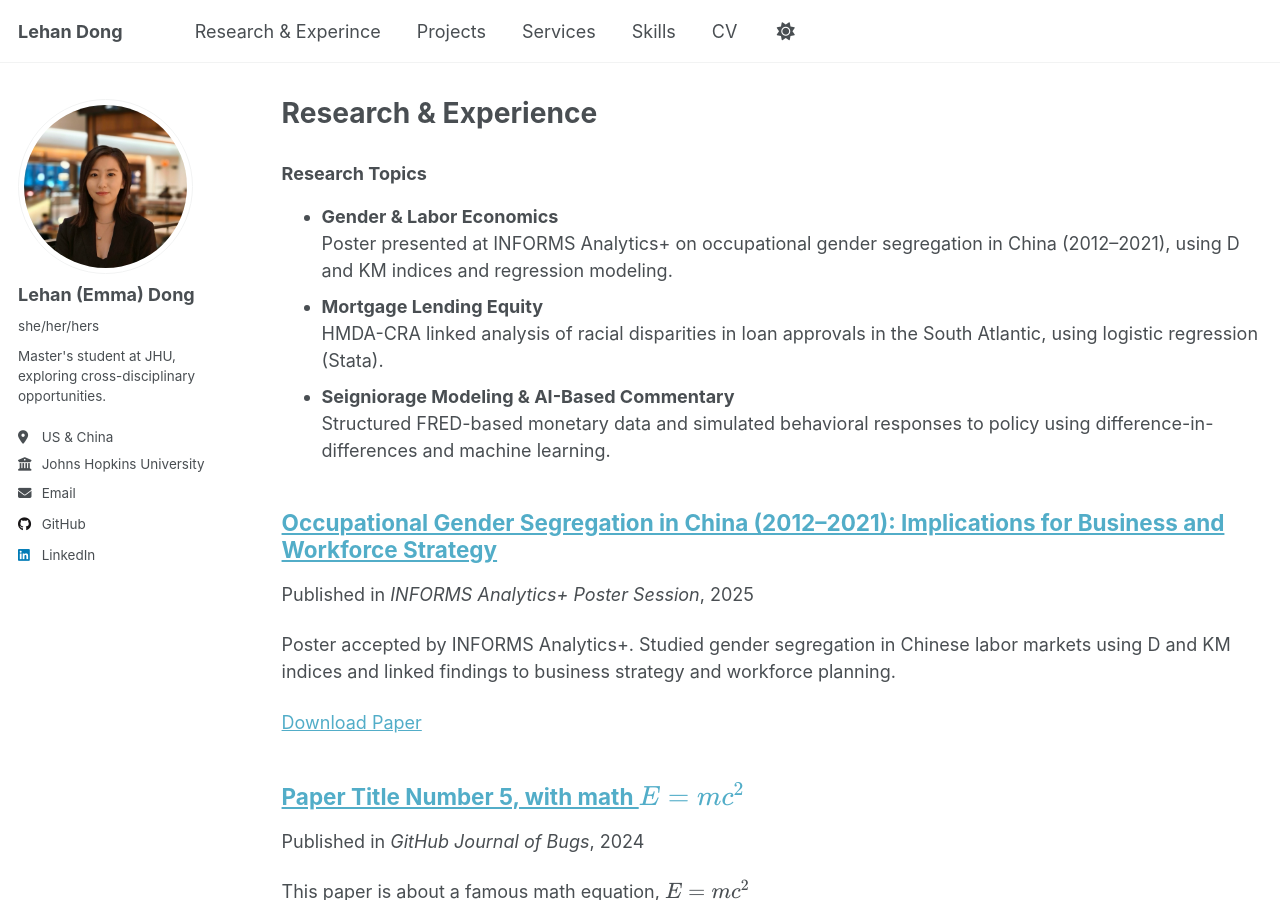
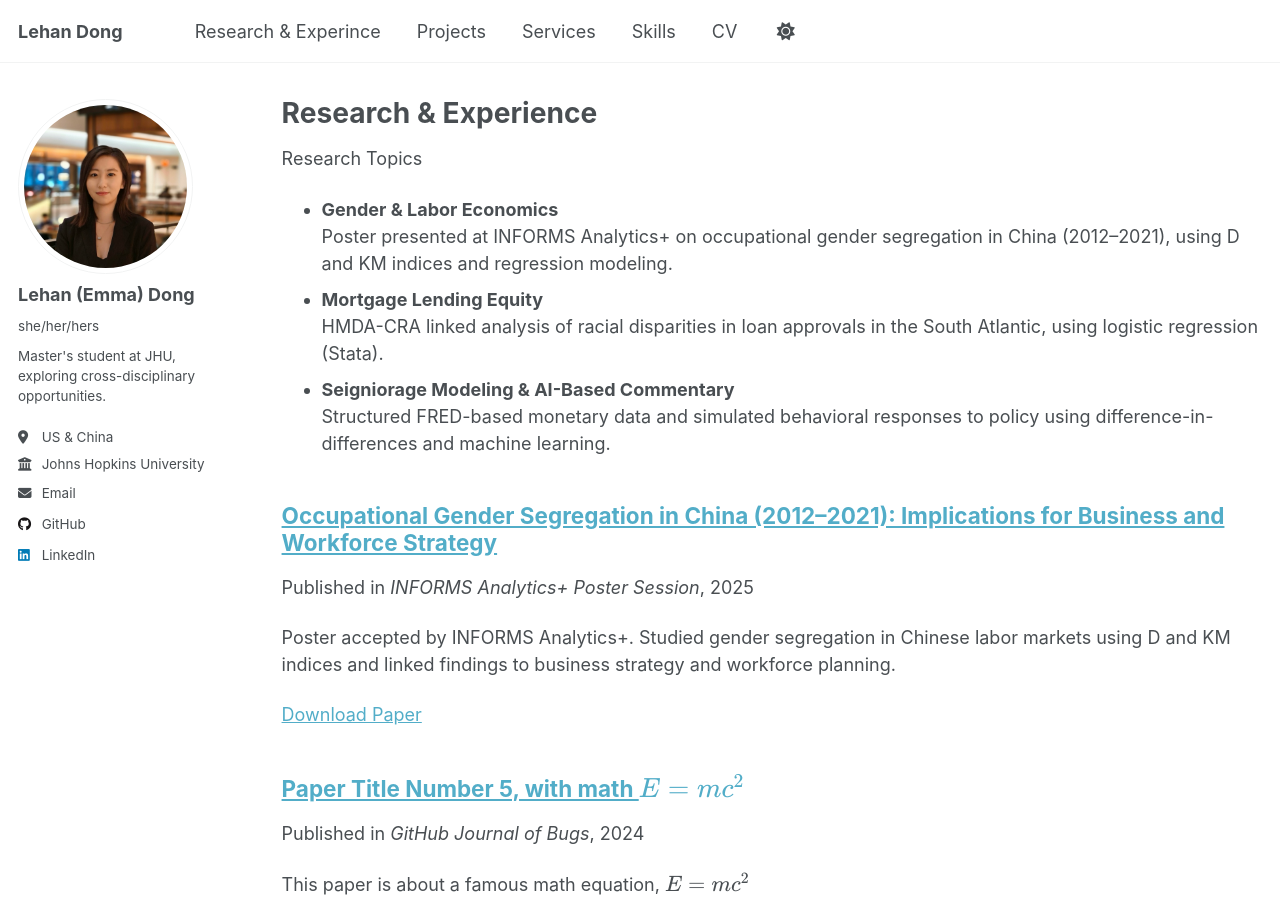
Before and after one commit to LehanDong/lehandongwebsite, a Jekyll site: the page built from _pages/publications.md, in a window 1280 px wide and 900 px high. Built offline with Jekyll 4.4.1, drawn with Linux system fonts in a browser that asks for light colours.

```diff
--- a/_pages/publications.md
+++ b/_pages/publications.md
@@ -5,7 +5,8 @@ permalink: /publications/
 author_profile: true
 ---
 
-### Research Topics
+
+Research Topics
 - **Gender & Labor Economics**
   Poster presented at INFORMS Analytics+ on occupational gender segregation in China (2012–2021), using D and KM indices and regression modeling.
 - **Mortgage Lending Equity**
```
